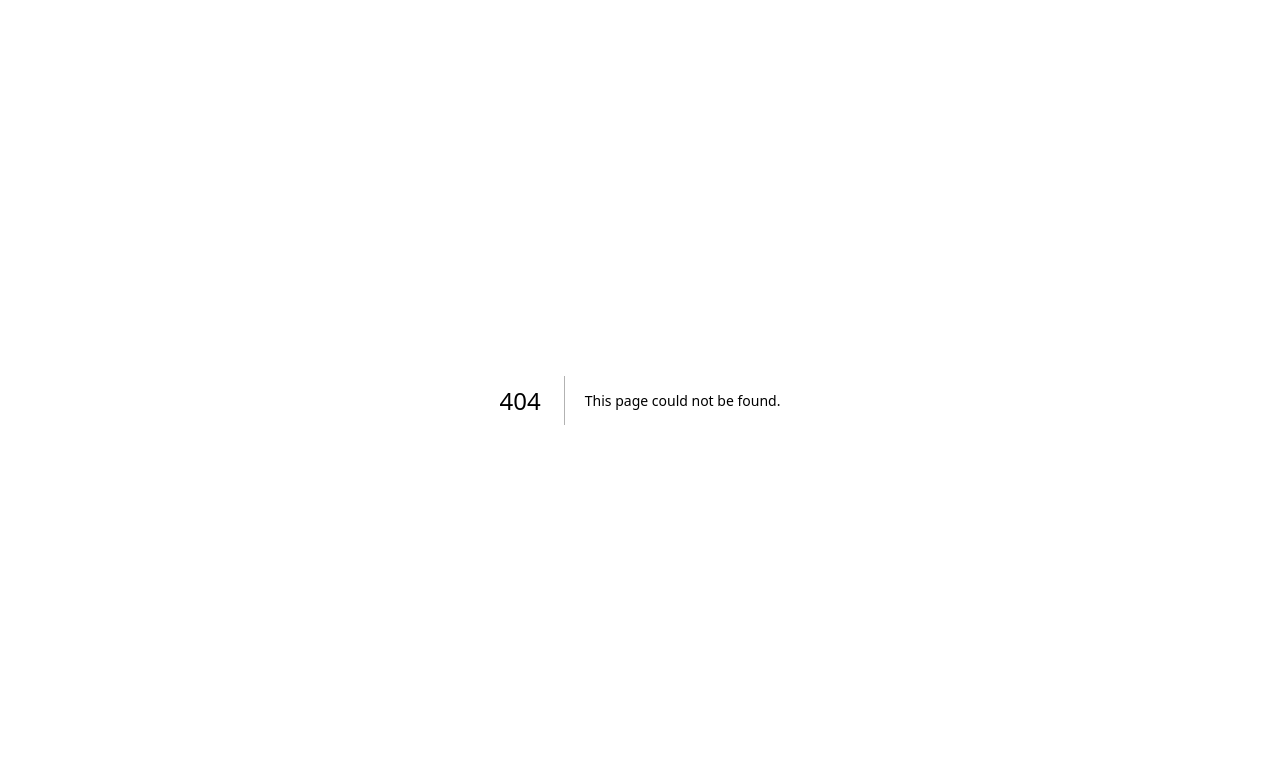
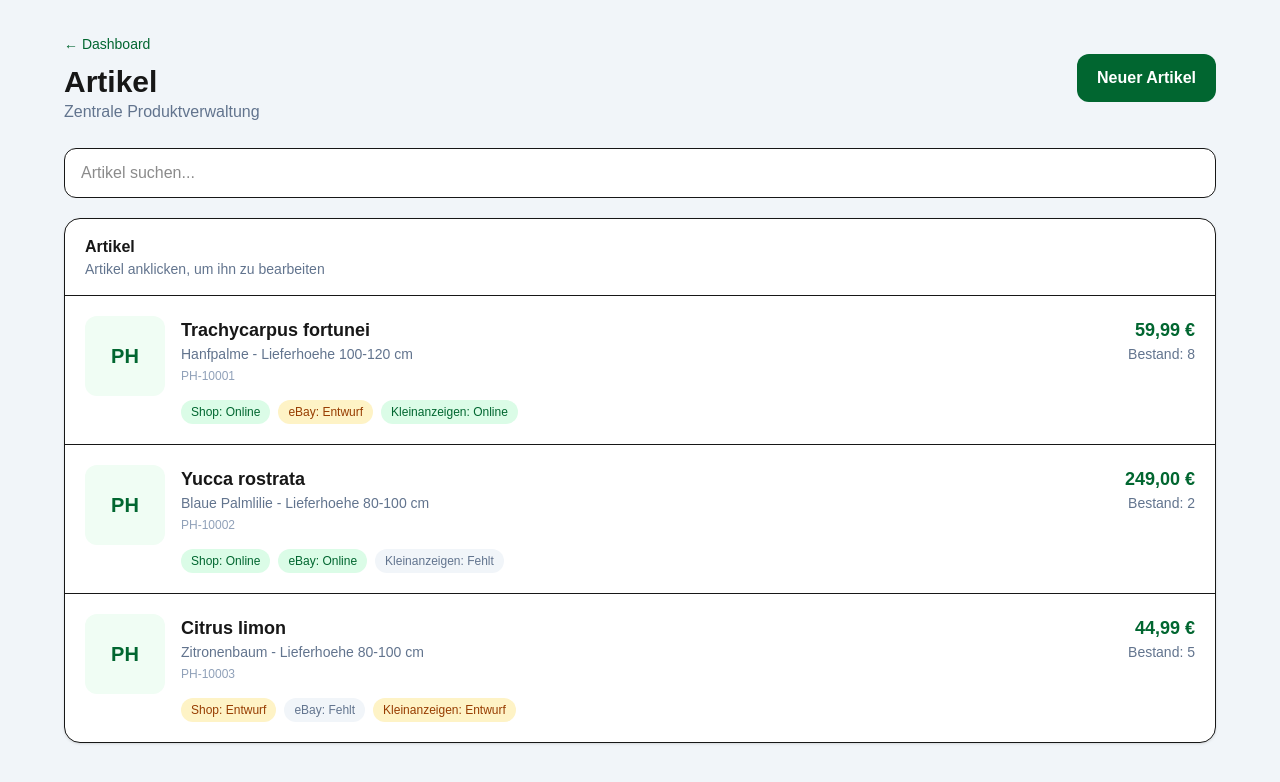
Before and after one commit to palmenheld/dev-hub, a Next.js app: page /articles in a window 1280 px wide. Before the commit this address had no page. Shown: the top 782 px of the page. Built offline with nearby package versions, Linux system fonts and the light colour scheme.

Commit message:
Add article routing and detail pages

```diff
--- /dev/null
+++ b/src/app/articles/[id]/page.tsx
@@ -0,0 +1,138 @@
+import Link from "next/link";
+import { notFound } from "next/navigation";
+import { articles } from "@/data/articles";
+
+export default async function ArticlePage({
+  params,
+}: {
+  params: Promise<{ id: string }>;
+}) {
+  const { id } = await params;
+
+  const article = articles.find((item) => item.id === id);
+
+  if (!article) {
+    notFound();
+  }
+
+  return (
+    <main className="min-h-screen bg-slate-100 p-4 sm:p-8">
+      <div className="mx-auto max-w-6xl">
+
+        <Link
+          href="/articles"
+          className="text-sm font-medium text-green-800"
+        >
+          ← Zurueck zu den Artikeln
+        </Link>
+
+        <section className="mt-4 rounded-2xl border bg-white p-5 shadow-sm sm:p-7">
+
+          <div className="flex flex-col justify-between gap-4 md:flex-row">
+            <div>
+              <p className="text-sm text-slate-400">
+                {article.sku}
+              </p>
+
+              <h1 className="text-3xl font-bold">
+                {article.name}
+              </h1>
+
+              <p className="mt-1 text-slate-500">
+                {article.subtitle}
+              </p>
+            </div>
+
+            <div className="md:text-right">
+              <p className="text-3xl font-bold text-green-800">
+                {article.basePrice.toLocaleString("de-DE", {
+                  style: "currency",
+                  currency: "EUR",
+                })}
+              </p>
+
+              <p className="text-sm text-slate-500">
+                Bestand: {article.stock}
+              </p>
+            </div>
+          </div>
+
+          <nav className="mt-8 flex gap-2 overflow-x-auto border-b pb-3">
+            {[
+              "Allgemein",
+              "Bilder",
+              "KI",
+              "Shop",
+              "eBay",
+              "Kleinanzeigen",
+              "Historie",
+            ].map((tab, index) => (
+              <button
+                key={tab}
+                className={`whitespace-nowrap rounded-lg px-4 py-2 text-sm font-medium ${
+                  index === 0
+                    ? "bg-green-800 text-white"
+                    : "bg-slate-100 text-slate-600"
+                }`}
+              >
+                {tab}
+              </button>
+            ))}
+          </nav>
+
+          <section className="mt-6 grid gap-5 md:grid-cols-2">
+
+            <Field
+              label="Artikelnummer"
+              value={article.sku}
+            />
+
+            <Field
+              label="Artikelname"
+              value={article.name}
+            />
+
+            <Field
+              label="Bestand"
+              value={String(article.stock)}
+            />
+
+            <Field
+              label="Basispreis"
+              value={String(article.basePrice)}
+            />
+
+          </section>
+
+          <div className="mt-8 flex justify-end">
+            <button className="rounded-xl bg-green-800 px-6 py-3 font-semibold text-white">
+              Aenderungen speichern
+            </button>
+          </div>
+
+        </section>
+      </div>
+    </main>
+  );
+}
+
+function Field({
+  label,
+  value,
+}: {
+  label: string;
+  value: string;
+}) {
+  return (
+    <label className="block">
+      <span className="mb-2 block text-sm font-medium text-slate-600">
+        {label}
+      </span>
+
+      <input
+        defaultValue={value}
+        className="w-full rounded-xl border border-slate-300 px-4 py-3 outline-none focus:border-green-700"
+      />
+    </label>
+  );
+}
--- /dev/null
+++ b/src/app/articles/page.tsx
@@ -0,0 +1,43 @@
+import Link from "next/link";
+import ArticleList from "@/components/articles/ArticleList";
+
+export default function ArticlesPage() {
+  return (
+    <main className="min-h-screen bg-slate-100 p-4 sm:p-8">
+      <div className="mx-auto max-w-6xl">
+        <div className="mb-6 flex items-center justify-between">
+          <div>
+            <Link
+              href="/"
+              className="text-sm font-medium text-green-800"
+            >
+              ← Dashboard
+            </Link>
+
+            <h1 className="mt-2 text-3xl font-bold">
+              Artikel
+            </h1>
+
+            <p className="text-slate-500">
+              Zentrale Produktverwaltung
+            </p>
+          </div>
+
+          <button className="rounded-xl bg-green-800 px-5 py-3 font-semibold text-white">
+            Neuer Artikel
+          </button>
+        </div>
+
+        <div className="mb-5">
+          <input
+            type="search"
+            placeholder="Artikel suchen..."
+            className="w-full rounded-xl border bg-white px-4 py-3 outline-none focus:border-green-700"
+          />
+        </div>
+
+        <ArticleList />
+      </div>
+    </main>
+  );
+}
--- a/src/app/page.tsx
+++ b/src/app/page.tsx
@@ -1,3 +1,4 @@
+import Link from "next/link";
 const articles = [
   {
     id: 1,
@@ -141,9 +142,12 @@ export default function Home() {
                 </p>
               </div>
 
-              <button className="text-sm font-medium text-green-800">
-                Alle Artikel
-              </button>
+              <Link
+ 		 href="/articles"
+  		className="text-sm font-medium text-green-800"
+					>
+ 			 Alle Artikel
+		</Link>
             </div>
 
             <div className="divide-y">
--- /dev/null
+++ b/src/components/articles/ArticleList.tsx
@@ -0,0 +1,111 @@
+import Link from "next/link";
+import { articles } from "@/data/articles";
+import { ChannelStatus } from "@/types/article";
+
+function StatusBadge({
+  name,
+  status,
+}: {
+  name: string;
+  status: ChannelStatus;
+}) {
+  const config = {
+    online: {
+      text: "Online",
+      classes: "bg-green-100 text-green-800",
+    },
+    draft: {
+      text: "Entwurf",
+      classes: "bg-amber-100 text-amber-800",
+    },
+    missing: {
+      text: "Fehlt",
+      classes: "bg-slate-100 text-slate-500",
+    },
+  };
+
+  return (
+    <span
+      className={`rounded-full px-2.5 py-1 text-xs font-medium ${config[status].classes}`}
+    >
+      {name}: {config[status].text}
+    </span>
+  );
+}
+
+export default function ArticleList() {
+  return (
+    <div className="overflow-hidden rounded-2xl border bg-white shadow-sm">
+      <div className="border-b px-5 py-4">
+        <h2 className="font-semibold">Artikel</h2>
+        <p className="text-sm text-slate-500">
+          Artikel anklicken, um ihn zu bearbeiten
+        </p>
+      </div>
+
+      <div className="divide-y">
+        {articles.map((article) => (
+          <Link
+            href={`/articles/${article.id}`}
+            key={article.id}
+            className="block p-5 transition hover:bg-slate-50"
+          >
+            <div className="flex gap-4">
+              <div className="flex h-20 w-20 shrink-0 items-center justify-center rounded-xl bg-green-50 text-xl font-bold text-green-800">
+                PH
+              </div>
+
+              <div className="min-w-0 flex-1">
+                <div className="flex flex-col justify-between gap-2 sm:flex-row">
+                  <div>
+                    <h3 className="text-lg font-semibold">
+                      {article.name}
+                    </h3>
+
+                    <p className="text-sm text-slate-500">
+                      {article.subtitle}
+                    </p>
+
+                    <p className="mt-1 text-xs text-slate-400">
+                      {article.sku}
+                    </p>
+                  </div>
+
+                  <div className="sm:text-right">
+                    <p className="text-lg font-bold text-green-800">
+                      {article.basePrice.toLocaleString("de-DE", {
+                        style: "currency",
+                        currency: "EUR",
+                      })}
+                    </p>
+
+                    <p className="text-sm text-slate-500">
+                      Bestand: {article.stock}
+                    </p>
+                  </div>
+                </div>
+
+                <div className="mt-4 flex flex-wrap gap-2">
+                  <StatusBadge
+                    name="Shop"
+                    status={article.channels.shop}
+                  />
+
+                  <StatusBadge
+                    name="eBay"
+                    status={article.channels.ebay}
+                  />
+
+                  <StatusBadge
+                    name="Kleinanzeigen"
+                    status={article.channels.kleinanzeigen}
+                  />
+                </div>
+              </div>
+            </div>
+          </Link>
+        ))}
+      </div>
+    </div>
+  );
+}
--- /dev/null
+++ b/src/data/articles.ts
@@ -0,0 +1,43 @@
+import { Article } from "@/types/article";
+
+export const articles: Article[] = [
+  {
+    id: "trachycarpus-fortunei",
+    sku: "PH-10001",
+    name: "Trachycarpus fortunei",
+    subtitle: "Hanfpalme - Lieferhoehe 100-120 cm",
+    stock: 8,
+    basePrice: 59.99,
+    channels: {
+      shop: "online",
+      ebay: "draft",
+      kleinanzeigen: "online",
+    },
+  },
+  {
+    id: "yucca-rostrata",
+    sku: "PH-10002",
+    name: "Yucca rostrata",
+    subtitle: "Blaue Palmlilie - Lieferhoehe 80-100 cm",
+    stock: 2,
+    basePrice: 249,
+    channels: {
+      shop: "online",
+      ebay: "online",
+      kleinanzeigen: "missing",
+    },
+  },
+  {
+    id: "citrus-limon",
+    sku: "PH-10003",
+    name: "Citrus limon",
+    subtitle: "Zitronenbaum - Lieferhoehe 80-100 cm",
+    stock: 5,
+    basePrice: 44.99,
+    channels: {
+      shop: "draft",
+      ebay: "missing",
+      kleinanzeigen: "draft",
+    },
+  },
+];
--- /dev/null
+++ b/src/types/article.ts
@@ -0,0 +1,16 @@
+export type ChannelStatus = "online" | "draft" | "missing";
+
+export type Article = {
+  id: string;
+  sku: string;
+  name: string;
+  subtitle: string;
+  stock: number;
+  basePrice: number;
+
+  channels: {
+    shop: ChannelStatus;
+    ebay: ChannelStatus;
+    kleinanzeigen: ChannelStatus;
+  };
+};
```
